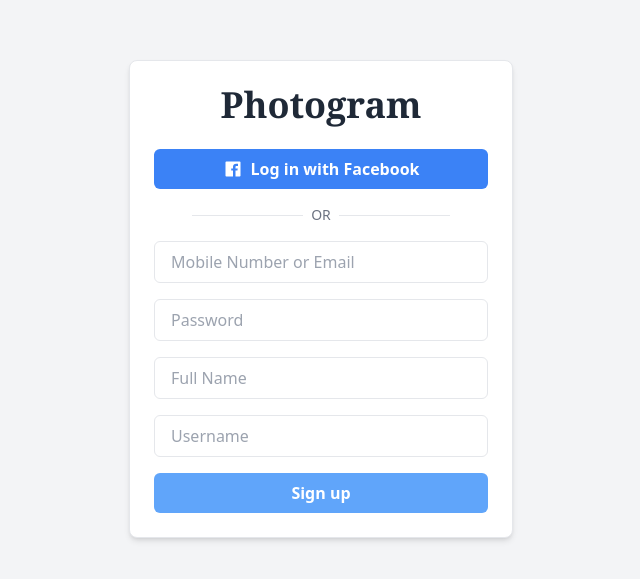
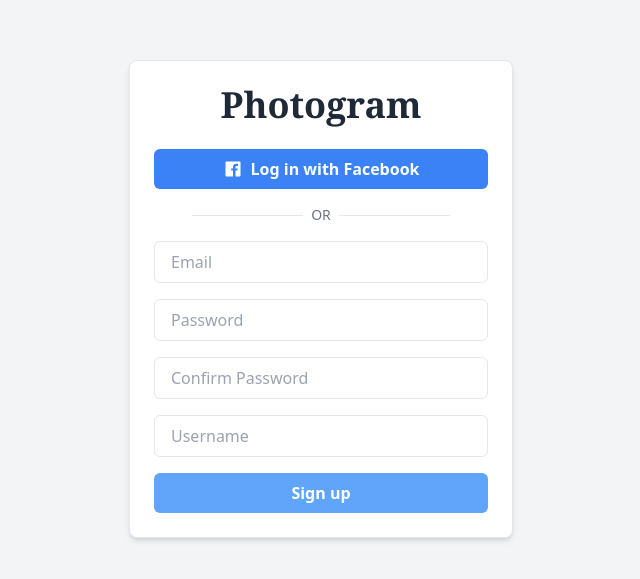
Before and after one commit to zeko1104/photogram-react, a React (Vite) app: page /register in a window 1280 px wide. Shown: the part 101-680 px from the top of the page, without its empty margins (319-959 px from the left). Built offline with nearby package versions, Linux system fonts and the light colour scheme.

Commit message:
form register data add

```diff
--- a/src/components/Posts.jsx
+++ b/src/components/Posts.jsx
@@ -46,7 +46,7 @@
         <input
           type="text"
           placeholder="Write a comment..."
-          className="w-full border rounded-full px-4 py-2 text-sm focus:outline-none focus:ring-1 focus:ring-gray-400"
+          className="dark:text-black w-full border rounded-full px-4 py-2 text-sm focus:outline-none focus:ring-1 focus:ring-gray-400"
         />
       </div>
     </div>
--- a/src/pages/Register.jsx
+++ b/src/pages/Register.jsx
@@ -1,6 +1,23 @@
+import { useState } from "react";
 import { IoLogoFacebook } from "react-icons/io";
 
 const Register = () => {
+  const [formData, setFormData] = useState({
+    email: "",
+    password: "",
+    confirmPassword: "",
+    username: "",
+  });
+
+  const handleChange = (e) => {
+    setFormData({ ...formData, [e.target.name]: e.target.value });
+  };
+
+  const handleSubmit = (e) => {
+    e.preventDefault();
+    console.log("User Data:", formData);
+  };
+
   return (
     <div className="flex items-center justify-center min-h-screen bg-gray-100">
       <div className="w-96 p-6 bg-white shadow-md rounded-lg border border-gray-200">
@@ -16,31 +33,47 @@
           <p className="mx-2 text-gray-500 text-sm">OR</p>
           <span className="border-t w-1/3"></span>
         </div>
-        <div className="flex flex-col space-y-4">
+
+        <form onSubmit={handleSubmit} className="flex flex-col space-y-4">
           <input
             type="text"
-            placeholder="Mobile Number or Email"
+            placeholder="Email"
+            name="email"
+            value={formData.email}
+            onChange={handleChange}
             className="w-full px-4 py-2 border rounded-md focus:outline-none focus:ring-2 focus:ring-blue-500"
           />
           <input
             type="password"
             placeholder="Password"
+            name="password"
+            value={formData.password}
+            onChange={handleChange}
             className="w-full px-4 py-2 border rounded-md focus:outline-none focus:ring-2 focus:ring-blue-500"
           />
           <input
-            type="text"
-            placeholder="Full Name"
+            type="password"
+            placeholder="Confirm Password"
+            name="confirmPassword"
+            value={formData.confirmPassword}
+            onChange={handleChange}
             className="w-full px-4 py-2 border rounded-md focus:outline-none focus:ring-2 focus:ring-blue-500"
           />
           <input
             type="text"
             placeholder="Username"
+            name="username"
+            value={formData.username}
+            onChange={handleChange}
             className="w-full px-4 py-2 border rounded-md focus:outline-none focus:ring-2 focus:ring-blue-500"
           />
-        </div>
-        <button className="w-full bg-blue-400 text-white py-2 rounded-md font-semibold mt-4  transition">
-          Sign up
-        </button>
+          <button
+            type="submit"
+            className="w-full bg-blue-400 text-white py-2 rounded-md font-semibold mt-4 transition"
+          >
+            Sign up
+          </button>
+        </form>
       </div>
     </div>
   );
```
